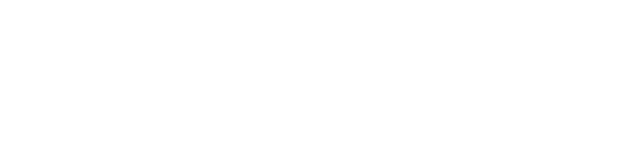
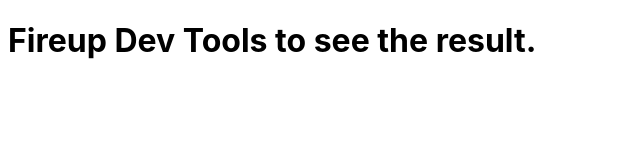
Before and after one commit to ragasubekti/javascript-function, a website: page index.html in a window 1280 px wide. Shown: the whole page, without its empty margins (0-640 px from the left). Drawn offline with Linux system fonts and the light colour scheme.

Commit message:
Added README

```diff
--- a/index.html
+++ b/index.html
@@ -5,8 +5,15 @@
     <meta name="viewport" content="width=device-width, initial-scale=1.0" />
     <meta http-equiv="X-UA-Compatible" content="ie=edge" />
     <title>Things</title>
+    <style>
+      body {
+        font-family: -apple-system, BlinkMacSystemFont, "Segoe UI", Roboto,
+          Oxygen, Ubuntu, Cantarell, "Open Sans", "Helvetica Neue", sans-serif;
+      }
+    </style>
   </head>
   <body>
+    <h1>Fireup Dev Tools to see the result.</h1>
     <script src="/index.js"></script>
   </body>
 </html>
--- a/index.js
+++ b/index.js
@@ -9,4 +9,4 @@ const findSmallestNumber = (listOfNumber) => {
     return smallest;
 };
 const listOfNumber = [23, 23, 123, 523, 1, 237, 3, 2, 123, 4342, 31, 1];
-console.log(findSmallestNumber(listOfNumber));
+console.log(`The Smallest Number is: ${findSmallestNumber(listOfNumber)}`);
--- a/package.json
+++ b/package.json
@@ -4,11 +4,13 @@
   "description": "",
   "main": "index.js",
   "scripts": {
-    "test": "echo \"Error: no test specified\" && exit 1"
+    "test": "echo \"Error: no test specified\" && exit 1",
+    "start": "tsc --watch & lite-server ."
   },
   "author": "",
   "license": "ISC",
   "devDependencies": {
+    "lite-server": "^2.4.0",
     "nodemon": "^1.18.11",
     "typescript": "^3.4.2"
   }
```
Also changed, not shown: README.md, 1 other file.
